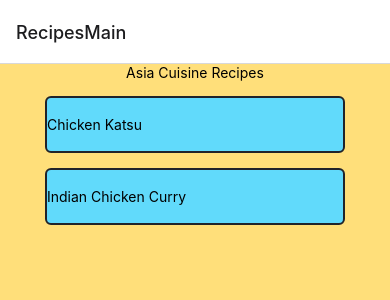
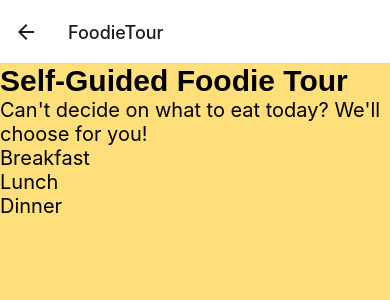
Before and after one commit to Full-Metal-Alchemist/NativEats, a React Native app in the folder app/: screen /FoodieTour in a window 390 px wide. Shown: the top 300 px of the page. Built offline with nearby package versions, Linux system fonts and the light colour scheme.

Commit message:
Basic layout of foodie tour page

```diff
--- a/app/App.jsx
+++ b/app/App.jsx
@@ -9,6 +9,7 @@ import Signup from './screens/authentication/Signup';
 import ForgotPassword from './screens/authentication/ForgotPass';
 import RecipesMain from './screens/recipes/RecipesMainScreen';
 import RecipesSingle from './screens/recipes/RecipesSingleScreen';
+import FoodieTour from './screens/tour/FoodieTour';
 
 const Stack = createStackNavigator();
 
@@ -16,7 +17,7 @@ export default function App() {
   return (
     <NavigationContainer>
       <Stack.Navigator
-        initialRouteName="RecipesMain"
+        initialRouteName="Login"
         screenOptions={{
           headerStyle: { elevation: 0 },
           cardStyle: { backgroundColor: '#ffdf7a' }
@@ -27,6 +28,7 @@ export default function App() {
         <Stack.Screen name="ForgotPassword" component={ForgotPassword} />
         <Stack.Screen name="RecipesMain" component={RecipesMain} />
         <Stack.Screen name="RecipesSingle" component={RecipesSingle} />
+        <Stack.Screen name="FoodieTour" component={FoodieTour} />
       </Stack.Navigator>
     </NavigationContainer>
   );
--- /dev/null
+++ b/app/screens/tour/FoodieTour.jsx
@@ -0,0 +1,41 @@
+import React from 'react';
+
+import {
+  Text, StyleSheet, View, Dimensions, Image,
+} from 'react-native';
+
+const styles = StyleSheet.create({
+  title: {
+    fontSize: 30,
+    fontWeight: 'bold',
+    fontFamily: 'Arial',
+  },
+  text: {
+    fontSize: 20,
+  },
+  imagecontainer: {
+    height: 300,
+  },
+  image: {
+    width: 300,
+    height: 300,
+    alignSelf: 'center',
+  },
+});
+
+function FoodieTour() {
+// TODO: need to grab one restaurant for each time of day
+// Highest # of reviews, minimum 4+ star ratings
+
+  return (
+    <View>
+      <Text style={styles.title}>Self-Guided Foodie Tour</Text>
+      <Text style={styles.text}>Can't decide on what to eat today? We'll choose for you!</Text>
+      <Text style={styles.text}>Breakfast</Text>
+      <Text style={styles.text}>Lunch</Text>
+      <Text style={styles.text}>Dinner</Text>
+    </View>
+  );
+}
+
+export default FoodieTour;
```
